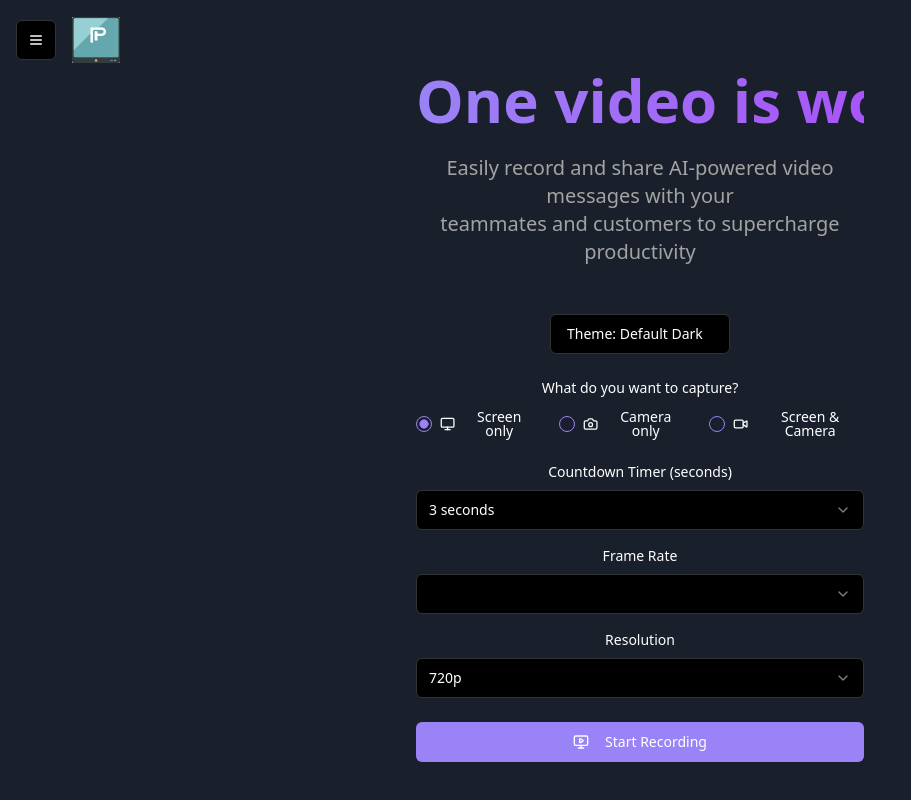
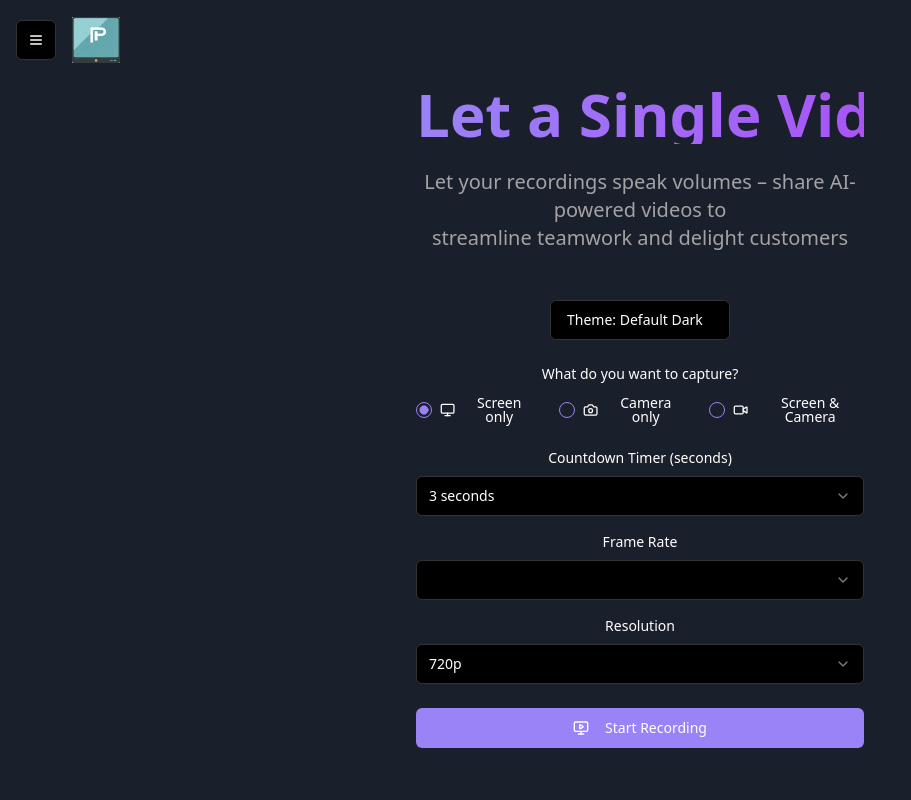
Before and after one commit to kskrishnavijetha/screen-capture-fairy, a React (Vite) app: page / in a window 1280 px wide. Shown: the top 800 px of the page, without its empty margins (0-911 px from the left). Built offline with nearby package versions, Linux system fonts and the light colour scheme.

Commit message:
Reverted to edit 4493a51f-fc32-4928-9aca-87848bf9651d: "Update HeroSection text layout
Changed the HeroSection component to display the main title in a single line and the caption in two lines for improved readability.
[skip gpt_engineer]"

```diff
--- a/src/components/HeroSection.tsx
+++ b/src/components/HeroSection.tsx
@@ -4,12 +4,12 @@ export const HeroSection = () => {
   return (
     <div className="text-center space-y-6 max-w-3xl mx-auto mb-12">
       <h1 className="text-4xl md:text-5xl lg:text-6xl font-bold bg-gradient-to-r from-primary to-purple-500 bg-clip-text text-transparent whitespace-nowrap overflow-x-auto">
-        One video is worth a thousand words
+        Let a Single Video Paint the Full Picture
       </h1>
       <p className="text-lg md:text-xl text-muted-foreground max-w-2xl mx-auto">
-        Easily record and share AI-powered video messages with your
+        Let your recordings speak volumes – share AI-powered videos to
         <br className="hidden sm:block" />
-        teammates and customers to supercharge productivity
+        streamline teamwork and delight customers
       </p>
     </div>
   );
```
